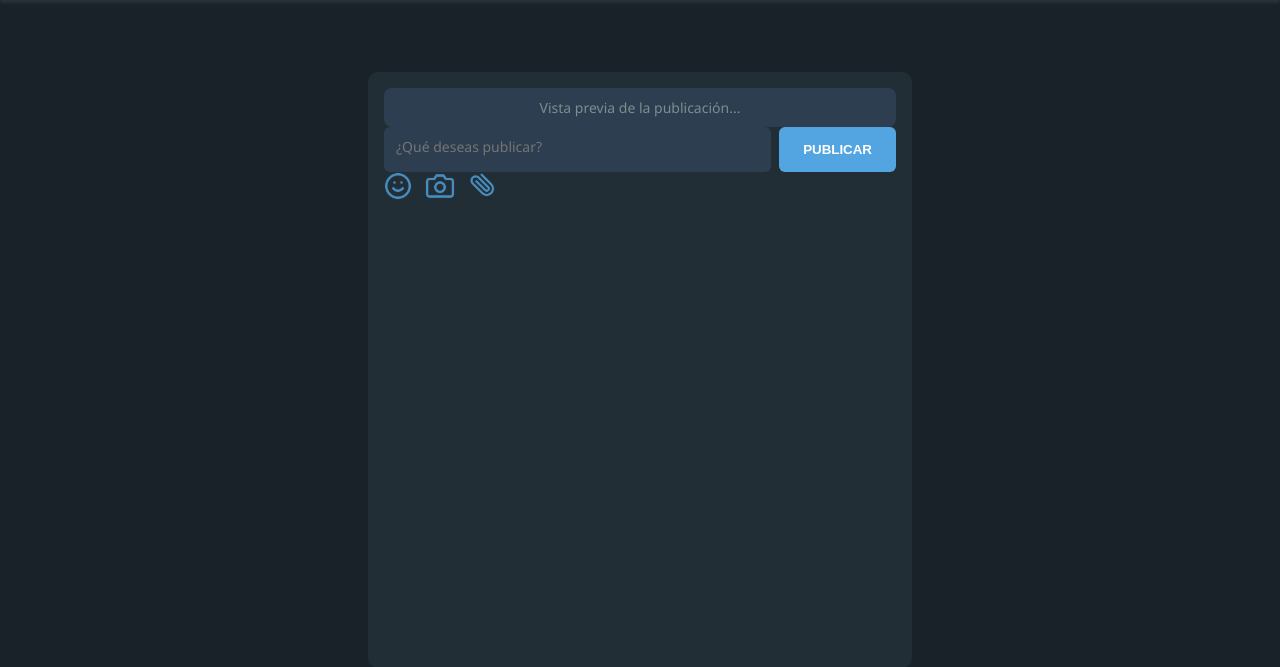
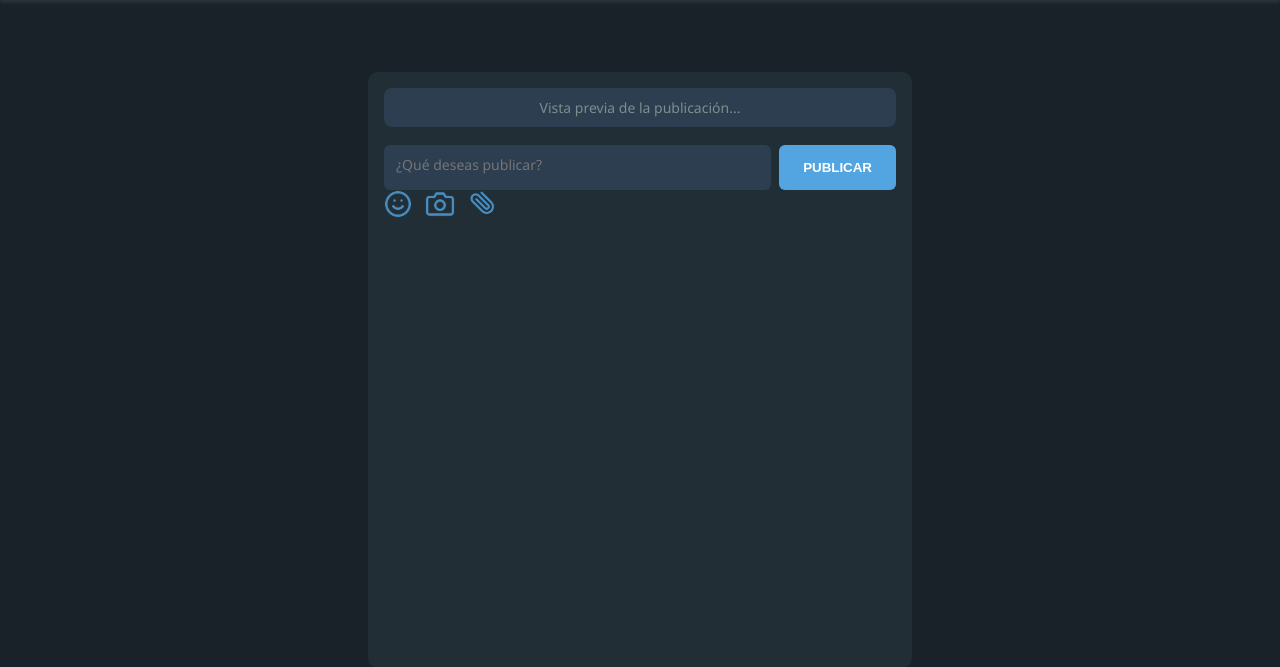
Before and after one commit to Guarheos/RedSocial_ATI, a Django app: page /feed/post in a window 1280 px wide. Shown: the part 60-727 px from the top of the page. Run offline with Django 5.2, Linux system fonts and the light colour scheme; a user stored in the database is signed in.

Commit message:
Cambios menores

```diff
--- a/chati/static/css/Publicationstyle.css
+++ b/chati/static/css/Publicationstyle.css
@@ -45,6 +45,8 @@
   align-items: center;
   font-size: 14px;
   padding: 10px;
+  margin-bottom: 18px;
+
 }
 
 .PubPreviewPlaceholder {
@@ -54,8 +56,8 @@
 .PubTop {
     display: flex;
     align-items: stretch;
-     gap: 8px;
-  height: 45px;
+    gap: 8px;
+    height: 45px;
 }
 
 .PubTextarea {
--- a/chati/templates/chati/EditProfile.html
+++ b/chati/templates/chati/EditProfile.html
@@ -50,7 +50,7 @@
                 <a href="{% url 'feed' %}" id="LogInHomeIcon"></a>
             </div>
        </div>
-    <header>
+    </header>
 
 <main class="PMain">
     <h1 id="EPMainTitle">Editar perfil</h1>
```
